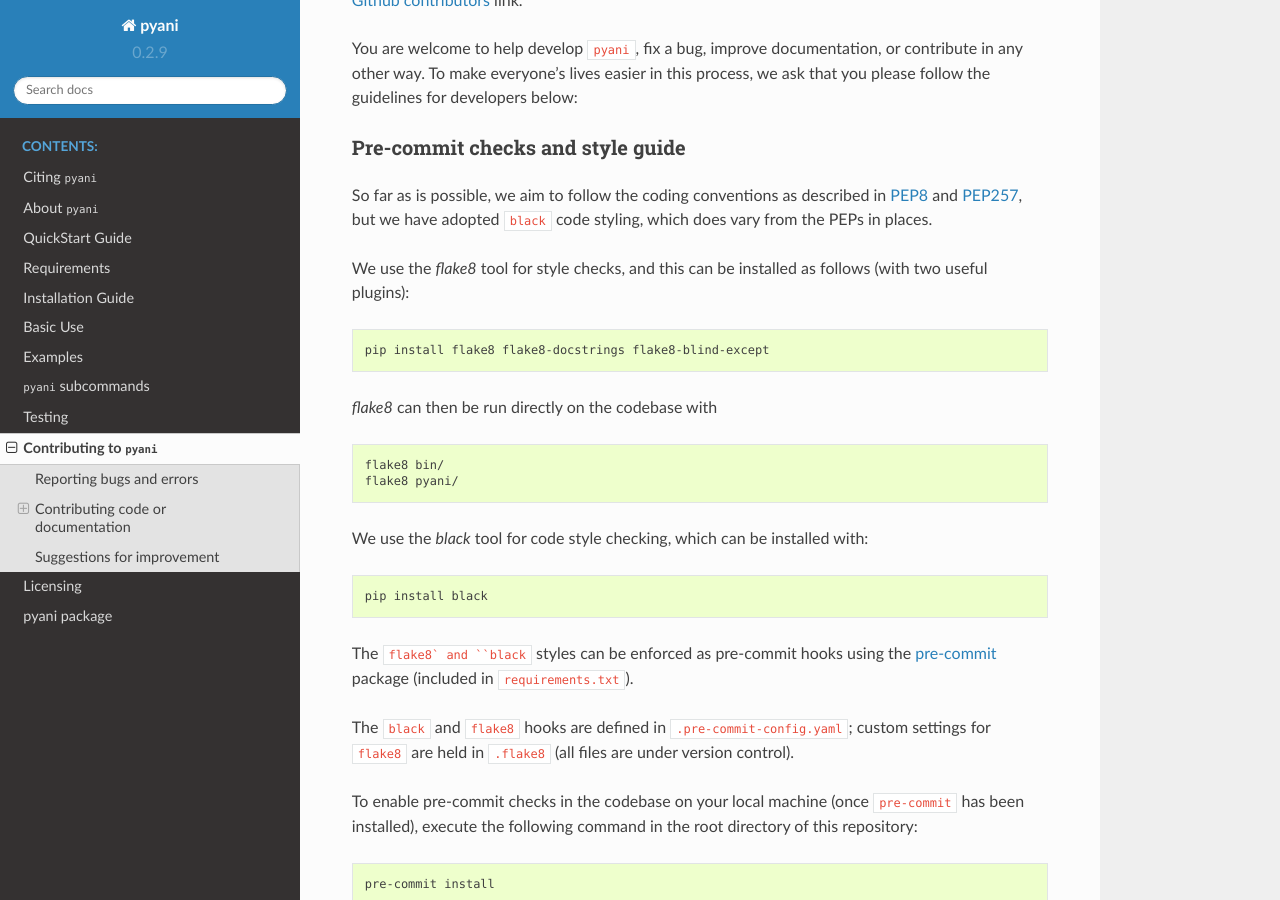
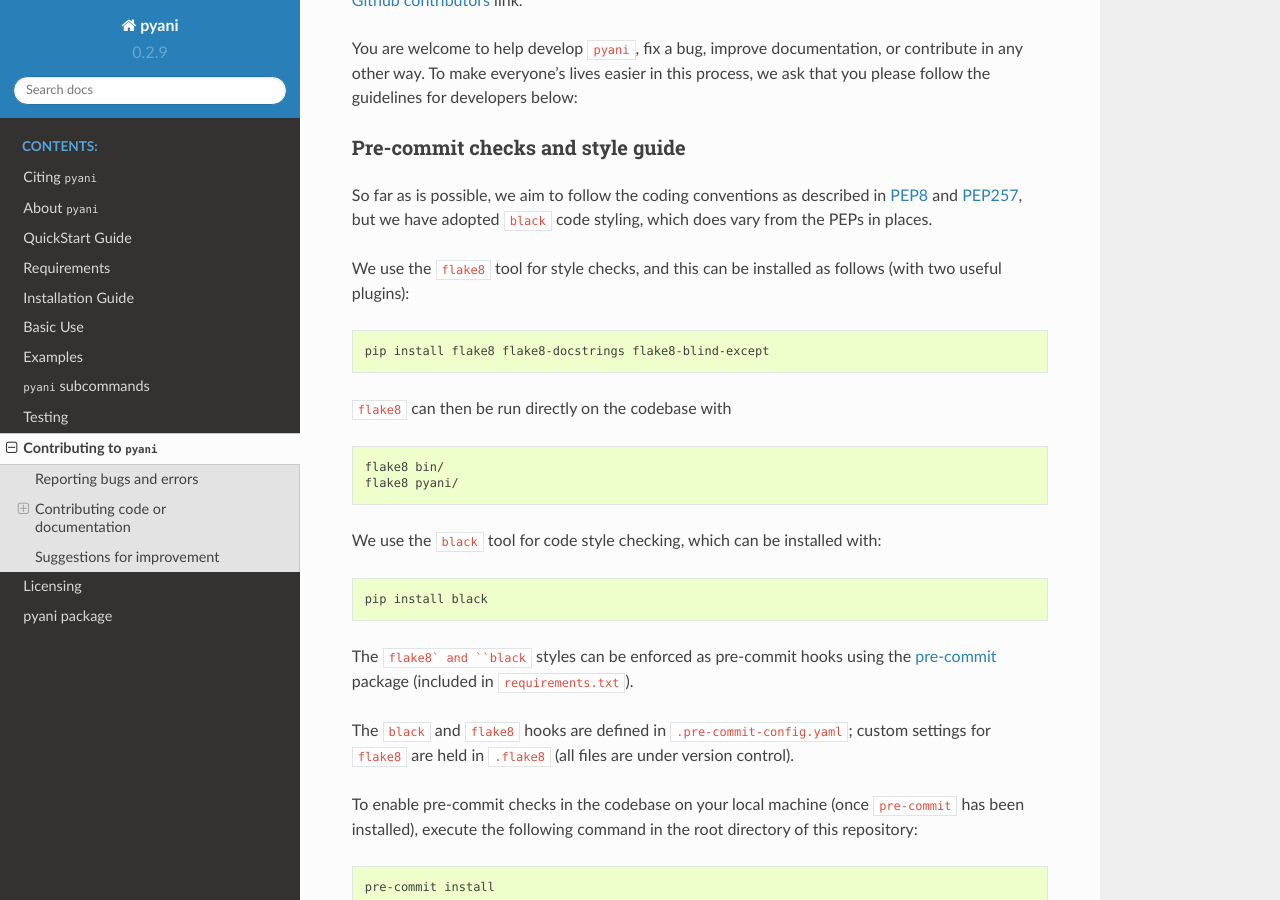
Before and after one commit to widdowquinn/pyani, a Sphinx documentation site: the page built from docs/contributing.rst, in a window 1280 px wide and 900 px high, scrolled down 433 px. Built offline with Sphinx 7.4.7 and the Read the Docs theme 2.0.0, drawn with Linux system fonts in a browser that asks for light colours.

Commit message:
fix single -> double backticks

```diff
--- a/docs/contributing.rst
+++ b/docs/contributing.rst
@@ -27,20 +27,20 @@ Pre-commit checks and style guide
 
 So far as is possible, we aim to follow the coding conventions as described in `PEP8`_ and `PEP257`_, but we have adopted ``black`` code styling, which does vary from the PEPs in places.
 
-We use the `flake8` tool for style checks, and this can be installed as follows (with two useful plugins):
+We use the ``flake8`` tool for style checks, and this can be installed as follows (with two useful plugins):
 
 .. code-block:: bash
 
     pip install flake8 flake8-docstrings flake8-blind-except
 
-`flake8` can then be run directly on the codebase with
+``flake8`` can then be run directly on the codebase with
 
 .. code-block:: bash
 
     flake8 bin/
     flake8 pyani/
 
-We use the `black` tool for code style checking, which can be installed with:
+We use the ``black`` tool for code style checking, which can be installed with:
 
 .. code-block:: bash
 
@@ -96,11 +96,7 @@ The assigned developer will then review your pull request, and merge it or conti
 Suggestions for improvement
 ---------------------------
 
-If you would like to make a suggestion for how we could improve ``pyani``,
-we welcome contributions. If you have a specific problem, or a concrete suggestion,
-you can submit these at the `GitHub issues page`_. If you would like to discuss
-an idea with the maintainers and the `pyani` community, this can be done at the `Github discussions page`_.
-
+If you would like to make a suggestion for how we could improve ``pyani``, we welcome contributions. If you have a specific problem, or a concrete suggestion, you can submit these at the `GitHub issues page`_. If you would like to discuss an idea with the maintainers and the ``pyani`` community, this can be done at the `Github discussions page`_.
 
 .. _GitHub: https://github.com
 .. _Github contributors: https://github.com/widdowquinn/pyani/blob/master/CONTRIBUTORS.md
```
